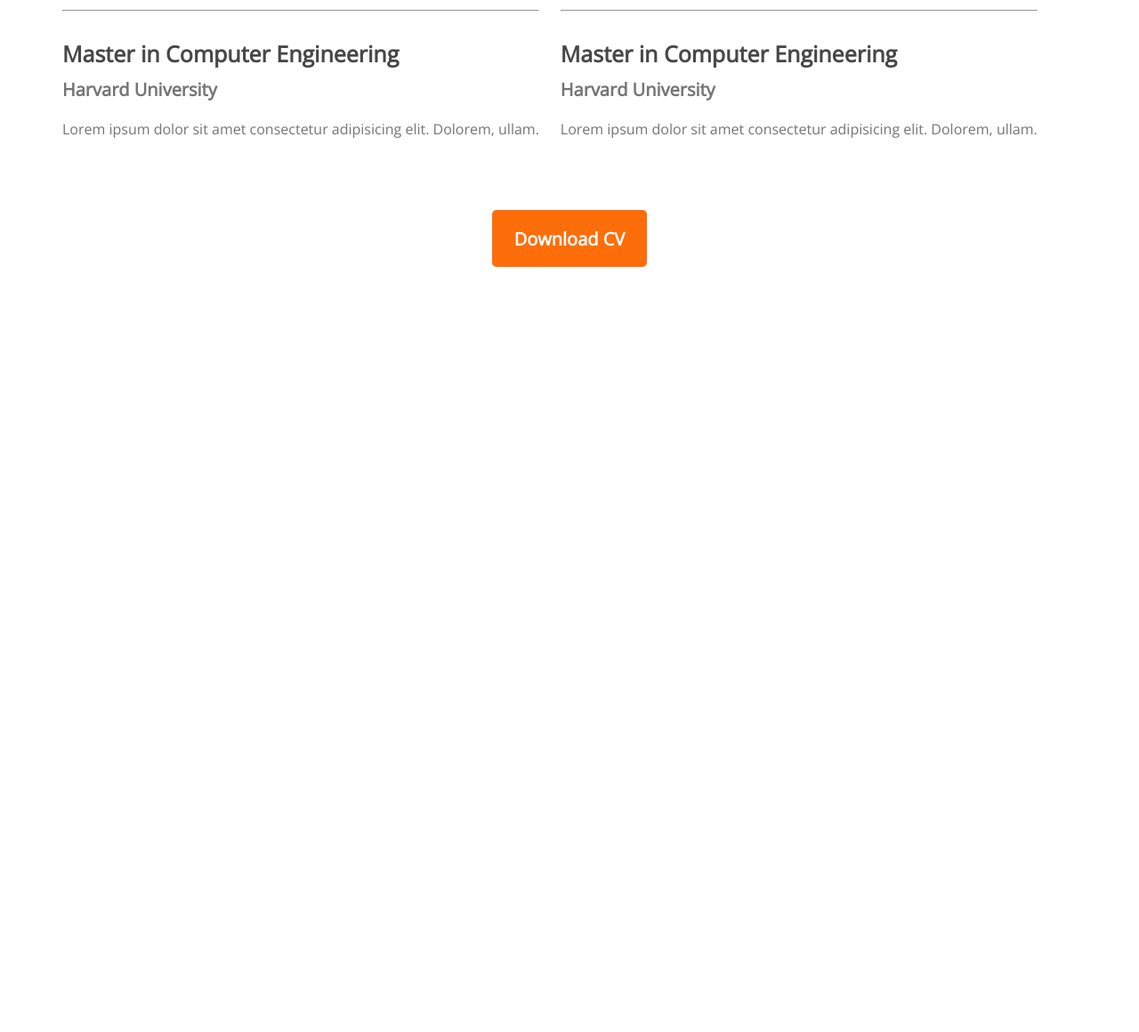
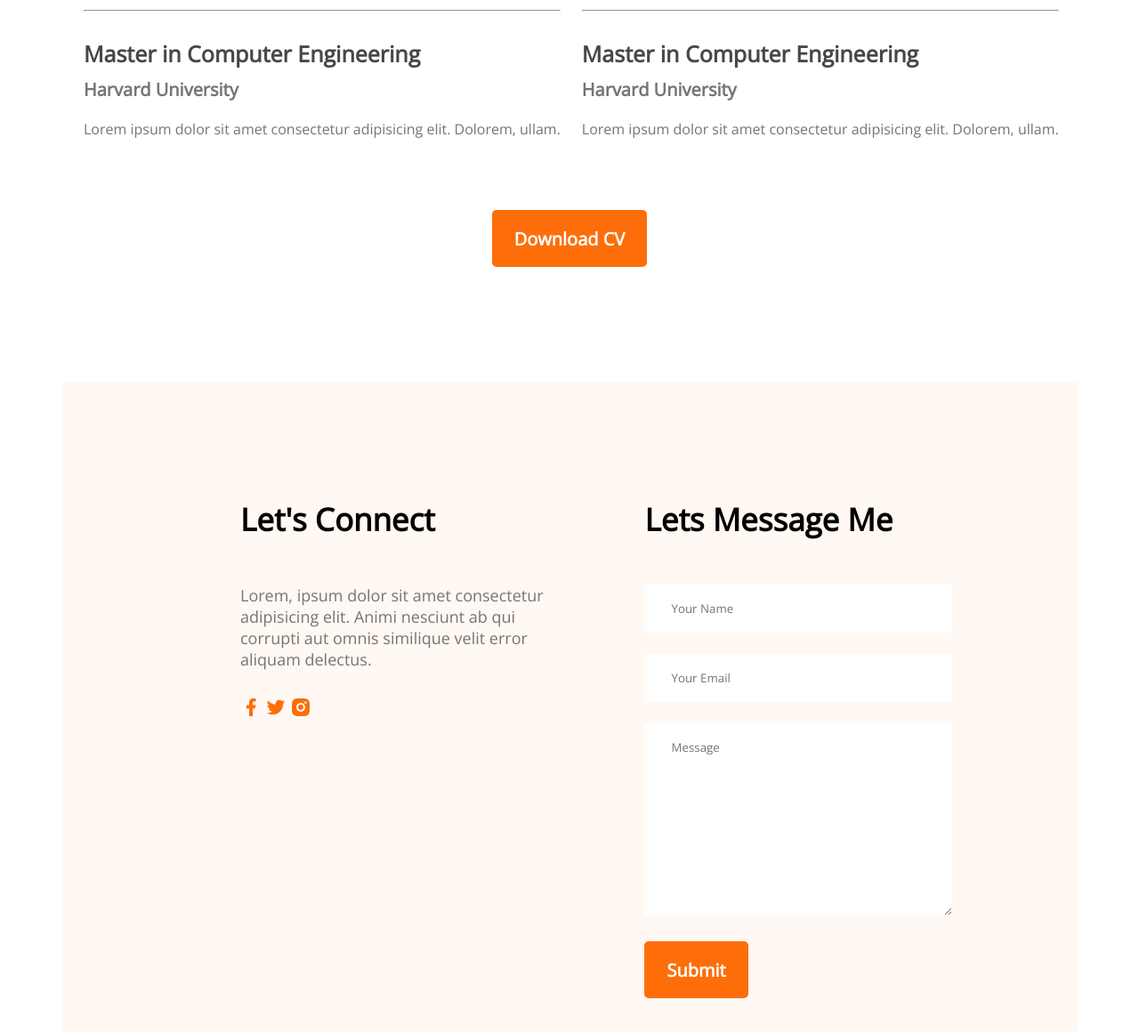
Before and after one commit to Raiyan-Maksud/developer-portfolio, a plain HTML site: page index.html in a window 1280 px wide. Shown: the part 2723-3883 px from the top of the page at 89% size. Before the commit the page ends 3023 px from the top, so only its background shows below. Drawn offline with nearby package versions, Linux system fonts and the light colour scheme.

Commit message:
Contact section added

```diff
--- a/Styles/portfolio.css
+++ b/Styles/portfolio.css
@@ -158,3 +158,23 @@ section{
     margin-top: 50px;
     text-align: center;
 }
+
+/* contact styles */
+.contact{
+    display: flex;
+    gap: 100px;
+    background: #fff8f3;
+    padding: 130px 200px;
+}
+.contact .section-title{
+    text-align: left;
+}
+.contact input[type="text"], input[type="email"], textarea{
+    margin-bottom: 24px;
+    border: 0;
+    width: 100%;
+    padding: 18px 30px;
+}
+.contact a{
+    text-decoration: none;
+}
--- a/index.html
+++ b/index.html
@@ -110,6 +110,9 @@
             <h3 class="section-title">A summary of My Resume</h3>
             <div class="resume-content">
                 <div>
+
+                </div>
+                <div>
                     <h3 class="resume-title">My Education</h3>
                     <div class="resume-item">
                         <h4 class="title">Master in Computer Engineering</h4>
@@ -153,6 +156,32 @@
             </div>
         </section>
 
+        <!-- contact section -->
+        <section class="contact">
+            <div>
+                <h3 class="section-title">Let's Connect</h3>
+                <p class="section-description">Lorem, ipsum dolor sit amet consectetur adipisicing elit. Animi nesciunt ab qui corrupti aut omnis similique velit error aliquam delectus.</p>
+                <a href="">
+                    <img src="images/icons/facebook.png" alt="">
+                </a>
+                <a href="">
+                    <img src="images/icons/twitter.png" alt="">
+                </a>
+                <a href="">
+                    <img src="images/icons/insta.png" alt="">
+                </a>
+            </div>
+            <div>
+                <h3 class="section-title">Lets Message Me</h3>
+                <form action="">
+                    <input type="text" name="" id="" placeholder="Your Name">
+                    <input type="text" name="" id="" placeholder="Your Email">
+                    <textarea name="" id="" cols="30" rows="10" placeholder="Message"></textarea>
+                    <input class="btn-primary" type="submit" value="Submit">
+                </form>
+            </div>
+        </section>
+
     </main>
     <footer>
 
```
